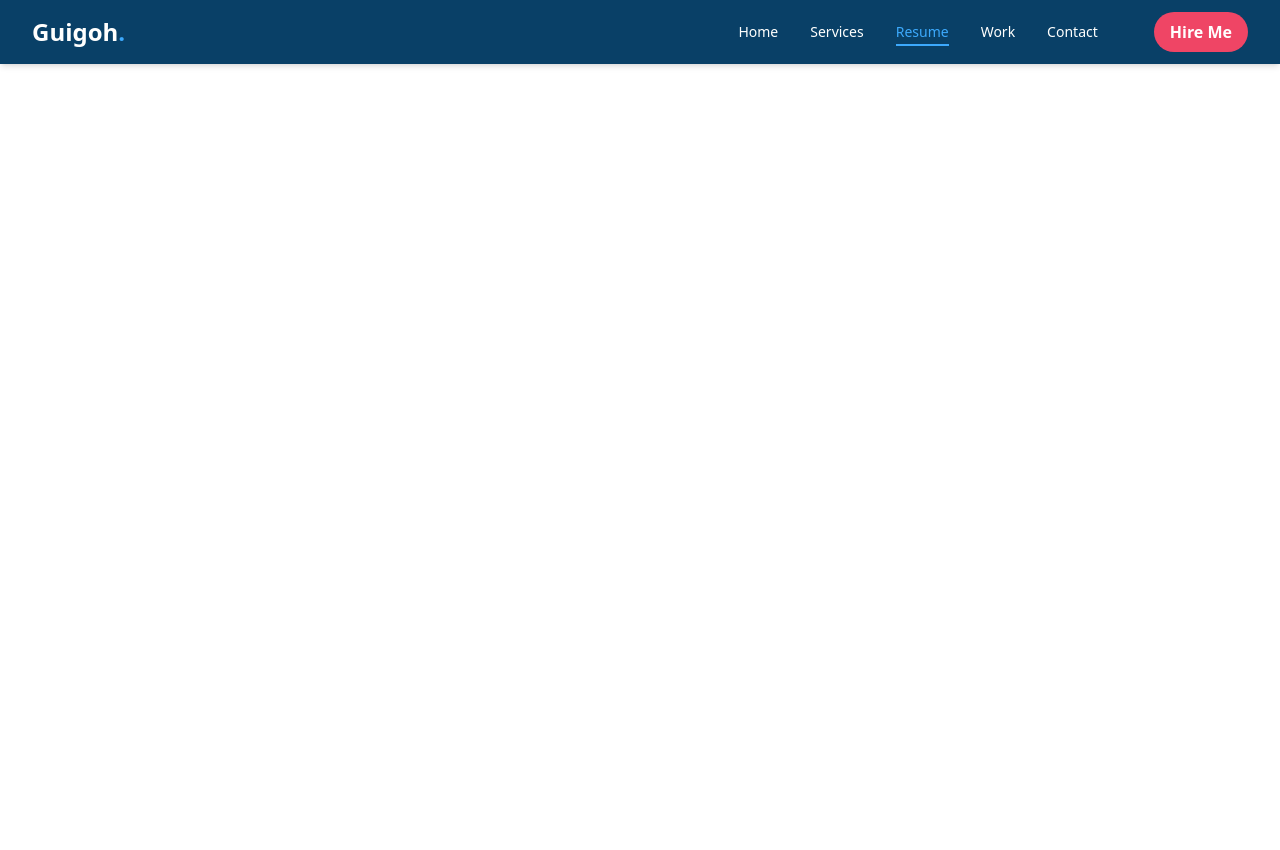
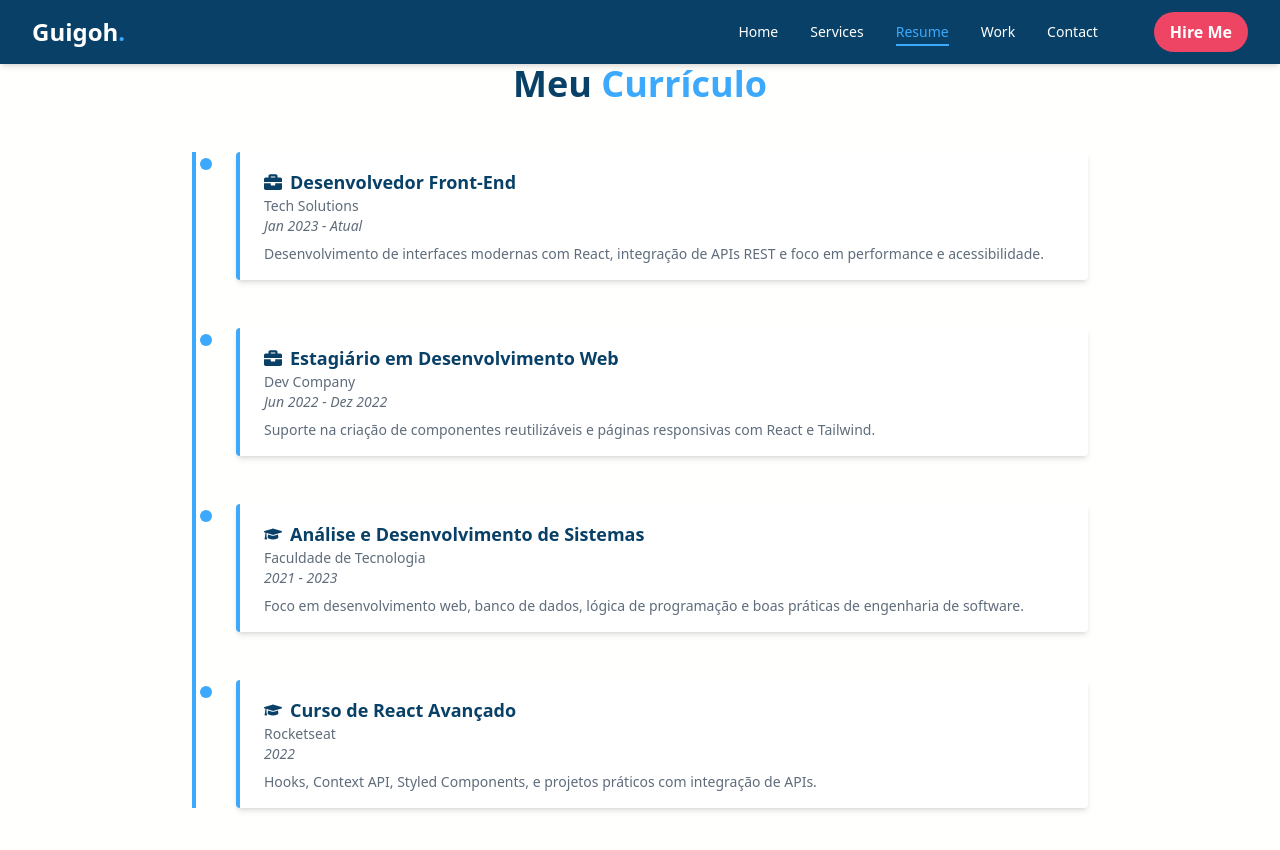
Before and after one commit to GuigohC0D3/projetopessoal, a React (Vite) app in the folder potfolio_do_guigo/: page /resume in a window 1280 px wide. Shown: the top 850 px of the page. Before the commit the page ends 800 px from the top, so only its background shows below. Built offline with nearby package versions, Linux system fonts and the light colour scheme.

Commit message:
Criando o Resume do meu portfolio

```diff
--- a/potfolio_do_guigo/src/App.jsx
+++ b/potfolio_do_guigo/src/App.jsx
@@ -4,6 +4,7 @@ import { BrowserRouter as Router, Routes, Route } from "react-router-dom";
 import Home from "./pages/Home";
 import Services from "./pages/Services";
 import Navbar from "./components/Navbar";
+import Resume from "./pages/Resume";
 
 const App = () => {
   return (
@@ -12,6 +13,7 @@ const App = () => {
       <Routes>
         <Route path="/" element={<Home />} />
         <Route path="/services" element={<Services />} />
+        <Route path="/resume" element={<Resume />} />
       </Routes>
     </Router>
   );
--- /dev/null
+++ b/potfolio_do_guigo/src/pages/Resume.jsx
@@ -0,0 +1,82 @@
+import React from "react";
+import { motion } from "framer-motion";
+import { FaBriefcase, FaGraduationCap } from "react-icons/fa";
+
+const resumeData = [
+  {
+    type: "experience",
+    title: "Desenvolvedor Front-End",
+    company: "Tech Solutions",
+    period: "Jan 2023 - Atual",
+    description:
+      "Desenvolvimento de interfaces modernas com React, integração de APIs REST e foco em performance e acessibilidade.",
+  },
+  {
+    type: "experience",
+    title: "Estagiário em Desenvolvimento Web",
+    company: "Dev Company",
+    period: "Jun 2022 - Dez 2022",
+    description:
+      "Suporte na criação de componentes reutilizáveis e páginas responsivas com React e Tailwind.",
+  },
+  {
+    type: "education",
+    title: "Análise e Desenvolvimento de Sistemas",
+    company: "Faculdade de Tecnologia",
+    period: "2021 - 2023",
+    description:
+      "Foco em desenvolvimento web, banco de dados, lógica de programação e boas práticas de engenharia de software.",
+  },
+  {
+    type: "education",
+    title: "Curso de React Avançado",
+    company: "Rocketseat",
+    period: "2022",
+    description:
+      "Hooks, Context API, Styled Components, e projetos práticos com integração de APIs.",
+  },
+];
+
+const Resume = () => {
+  return (
+    <section className="min-h-screen bg-[#fffffe] text-[#094067] px-6 py-16">
+      <motion.h2
+        initial={{ opacity: 0, y: -20 }}
+        animate={{ opacity: 1, y: 0 }}
+        transition={{ duration: 0.6 }}
+        className="text-4xl font-bold text-center mb-12"
+      >
+        Meu <span className="text-[#3da9fc]">Currículo</span>
+      </motion.h2>
+
+      <div className="relative max-w-4xl mx-auto pl-6 border-l-4 border-[#3da9fc] space-y-12">
+        {resumeData.map((item, index) => (
+          <motion.div
+            key={index}
+            initial={{ opacity: 0, x: -40 }}
+            whileInView={{ opacity: 1, x: 0 }}
+            viewport={{ once: true }}
+            transition={{ duration: 0.6, delay: index * 0.1 }}
+            whileHover={{ scale: 1.03, rotate: 0.5 }}
+            whileTap={{ scale: 0.98 }}
+            className="relative cursor-pointer group"
+          >
+            <div className="absolute -left-5 top-1.5 w-3 h-3 bg-[#3da9fc] rounded-full group-hover:scale-125 transition-transform"></div>
+
+            <div className="ml-4 bg-white border-l-4 border-[#3da9fc] pl-6 py-4 rounded shadow-md group-hover:shadow-lg transition-all duration-300">
+              <h4 className="text-lg font-bold flex items-center gap-2 group-hover:text-[#3da9fc]">
+                {item.type === "experience" ? <FaBriefcase /> : <FaGraduationCap />}
+                {item.title}
+              </h4>
+              <p className="text-sm text-[#5f6c7b]">{item.company}</p>
+              <p className="text-sm italic text-[#5f6c7b]">{item.period}</p>
+              <p className="text-sm mt-2 text-[#5f6c7b]">{item.description}</p>
+            </div>
+          </motion.div>
+        ))}
+      </div>
+    </section>
+  );
+};
+
+export default Resume;
--- /dev/null
+++ b/potfolio_do_guigo/tailwind.config.js
@@ -0,0 +1,9 @@
+/** @type {import('tailwindcss').Config} */
+export default {
+  darkMode: 'class',
+  content: ['./src/**/*.{js,jsx,ts,tsx}'],
+  theme: {
+    extend: {},
+  },
+  plugins: [],
+};
```
